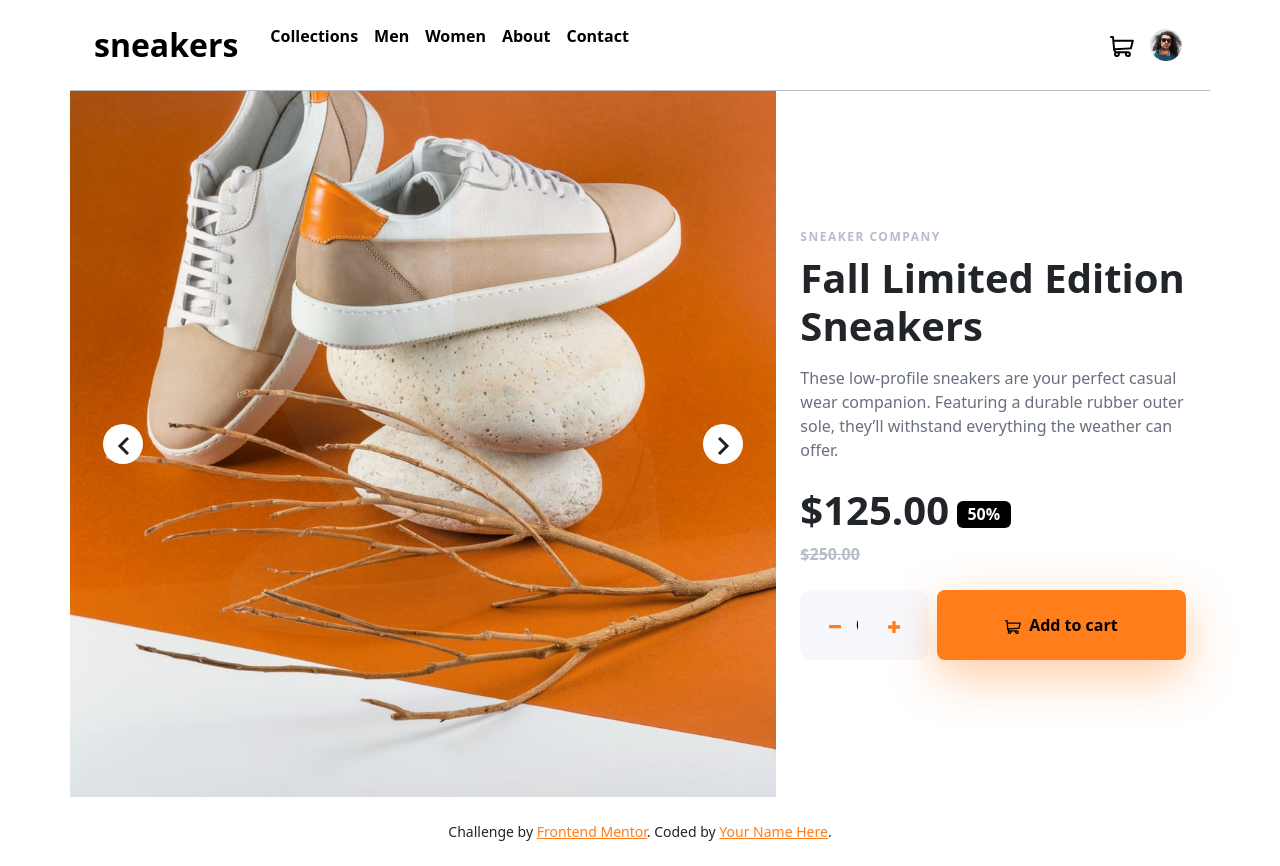
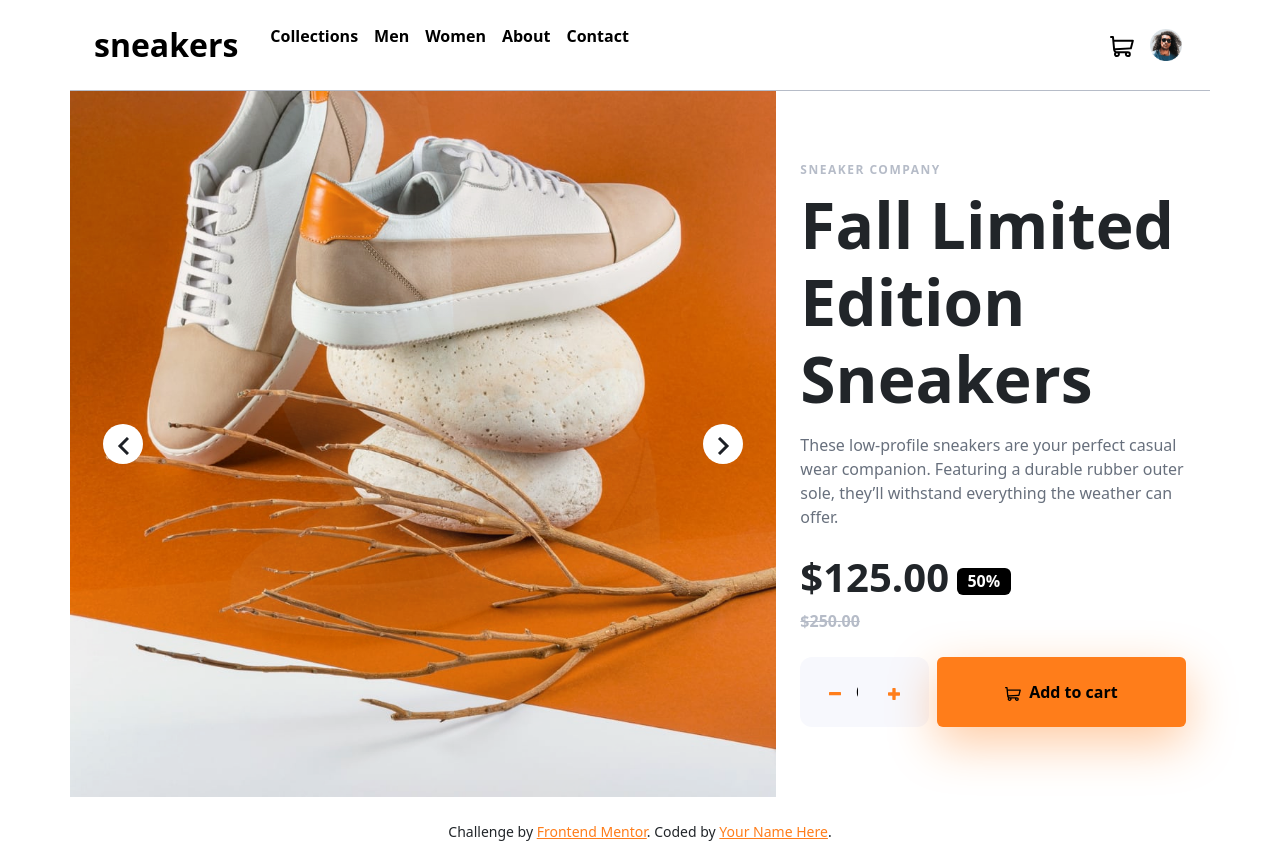
Before and after one commit to dev0xgenius/ecommerce-product-page, a React (Vite) app: page / in a window 1280 px wide. Built offline with nearby package versions, Linux system fonts and the light colour scheme.

Commit message:
Strip irrelevant classes and add relevant ones

```diff
--- a/src/components/ProductInfo/ProductInfo.tsx
+++ b/src/components/ProductInfo/ProductInfo.tsx
@@ -1,19 +1,20 @@
 import React from 'react'
 import Container from 'react-bootstrap/Container'
+import Button from 'react-bootstrap/Button'
 import Counter from '../Counter/Counter.tsx'
 
-const ProductInfo = () => {
+export default function ProductInfo() {
   return (
     <Container fluid="sm" className="content p-4">
       <div className="text row flex-column gap-2">
         <span className="pretext">Sneaker Company</span>
-        <h1 className="fw-bolder">Fall Limited Edition Sneakers</h1>
+        <h1 className="fw-bolder display-3">Fall Limited Edition Sneakers</h1>
         <p>
           These low-profile sneakers are your perfect casual wear companion. Featuring a
           durable rubber outer sole, they’ll withstand everything the weather can offer.
         </p>
       </div>
-      <div className="pricing container-fluid row gap-4 mt-2">
+      <div className="container-fluid row gap-4 mt-2">
         <div className="price row justify-content-between align-items-center flex-lg-column align-items-lg-start">
           <div className="col-5 d-flex align-items-center gap-2">
             <span className="h1 fw-bolder">$125.00</span>
@@ -21,20 +22,18 @@ const ProductInfo = () => {
           </div>
           <span className="col-5 text-decoration-line-through text-secondary fw-bolder text-end text-lg-start">$250.00</span>
         </div>
-        <form className="cart-form row gap-2" action="#">
+        <div className="row gap-2">
           <Counter />
-          <button type="submit" className="col border-0 bg-primary text-black text-center fw-bolder p-3 rounded-3 shadow-lg">
+          <Button className="col border-0 fw-bolder p-3 shadow-lg rounded-lg">
             <Container fluid>
               <span className="align-top">
                 <img src="src/assets/images/icon-cart.svg" width="16px" alt="cart image" />
               </span>
               <span className="ms-2">Add to cart</span>
             </Container>
-          </button>
-        </form>
+          </Button>
+        </div>
       </div>
     </Container>
   )
 }
-
-export default ProductInfo
```
